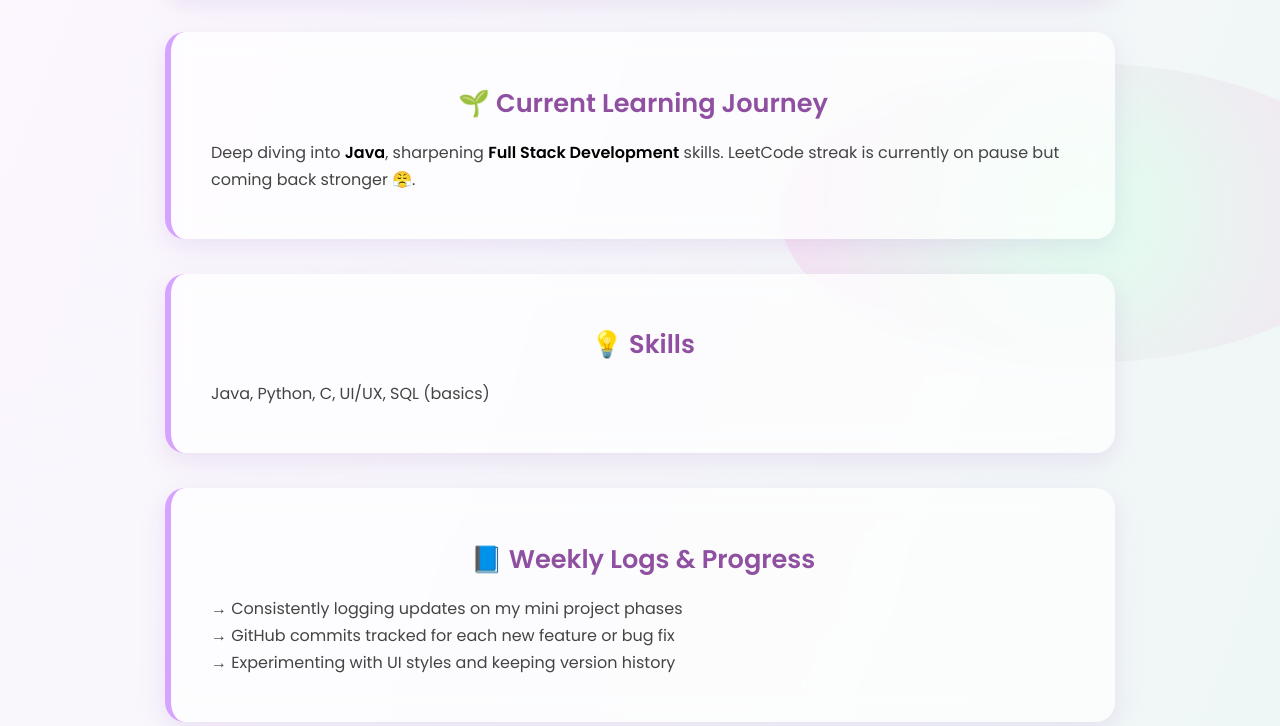
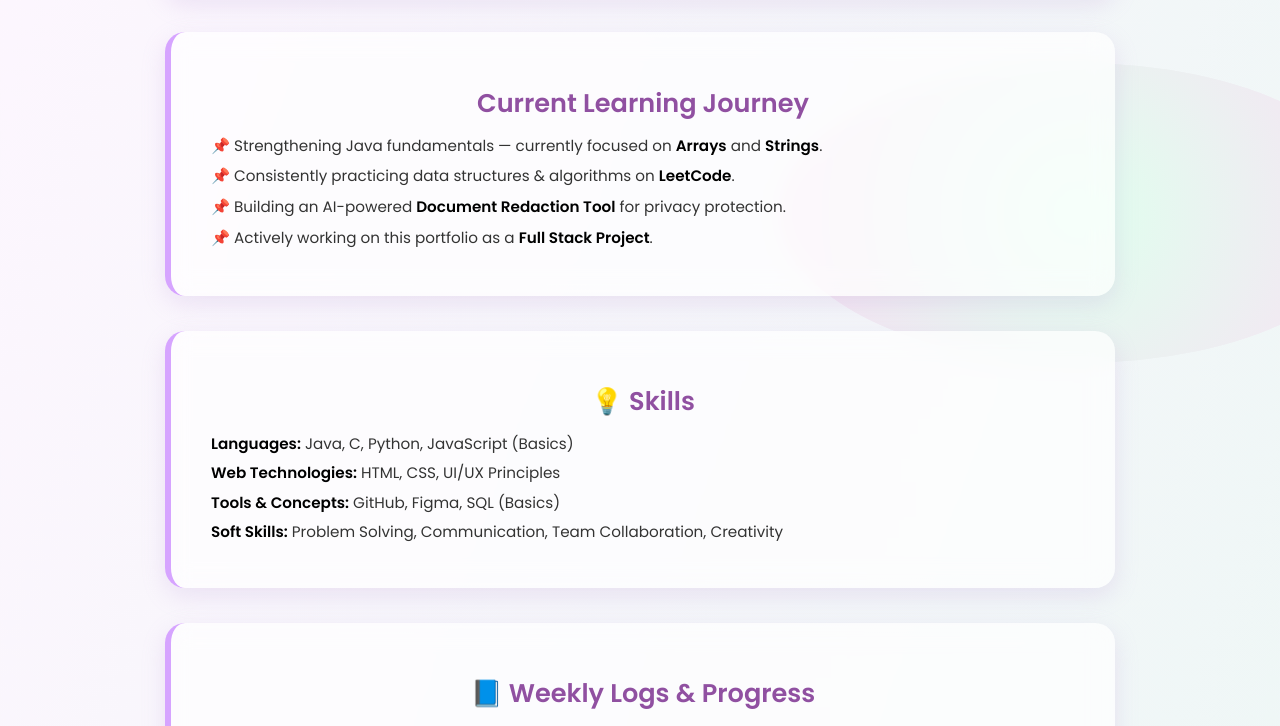
Before and after one commit to kiru1711/dev-diary-blog, a plain HTML site: page index.html in a window 1280 px wide. Shown: the part 587-1313 px from the top of the page. Drawn offline with nearby package versions, Linux system fonts and the light colour scheme; no server answers.

Commit message:
skills updated

```diff
--- a/index.html
+++ b/index.html
@@ -271,10 +271,45 @@
     background: linear-gradient(135deg, #d6a4ff 0%, #fbc2eb 100%);
     color: #3b0066;
   }
+  .skills-list {
+  list-style-type: none;
+  padding-left: 0;
+  margin-top: 10px;
+}
+
+.skills-list li {
+  margin-bottom: 8px;
+  font-size: 0.95rem;
+  line-height: 1.4;
+}
+.learning-list {
+  list-style: none;
+  padding-left: 0;
+  margin-top: 10px;
+}
+
+.learning-list li {
+  margin-bottom: 8px;
+  font-size: 0.95rem;
+  line-height: 1.5;
+}
+
+
 
   html {
     scroll-behavior: smooth;
   }
+  .no-style-link {
+  color: inherit;
+  text-decoration: none;
+  font-weight: normal;
+}
+
+.no-style-link:hover {
+  text-decoration: none;
+  color: inherit;
+}
+
 </style>
 </head>
 <body>
@@ -296,14 +331,26 @@
     </div>
 
     <div class="card">
-      <h2>🌱 Current Learning Journey</h2>
-      <p>Deep diving into <strong>Java</strong>, sharpening <strong>Full Stack Development</strong> skills. LeetCode streak is currently on pause but coming back stronger 😤.</p>
-    </div>
+  <h2> Current Learning Journey</h2>
+  <ul class="learning-list">
+    <li>📌 Strengthening Java fundamentals — currently focused on <strong>Arrays</strong> and <strong>Strings</strong>.</li>
+    <li>📌 Consistently practicing data structures & algorithms on <strong>LeetCode</strong>.</li>
+    <li>📌 Building an AI-powered <strong>Document Redaction Tool</strong> for privacy protection.</li>
+    <li>📌 Actively working on this portfolio as a <strong>Full Stack Project</strong>.</li>
+  </ul>
+</div>
+
 
     <div class="card">
-      <h2>💡 Skills</h2>
-      <p>Java, Python, C, UI/UX, SQL (basics)</p>
-    </div>
+  <h2>💡 Skills</h2>
+  <ul class="skills-list">
+    <li><strong>Languages:</strong> Java, C, Python, JavaScript (Basics)</li>
+    <li><strong>Web Technologies:</strong> HTML, CSS, UI/UX Principles</li>
+    <li><strong>Tools & Concepts:</strong> GitHub, Figma, SQL (Basics)</li>
+    <li><strong>Soft Skills:</strong> Problem Solving, Communication, Team Collaboration, Creativity</li>
+  </ul>
+</div>
+
 
     <div class="card">
       <h2>📘 Weekly Logs & Progress</h2>
@@ -342,7 +389,9 @@
 
     <div class="card">
       <h2>📬 Contact</h2>
-      <p><strong>Email:</strong> kiruthika.1171@gmail.com<br>
+      <p><strong>Phone:</strong> <a href="tel:+919790415097">+91 9790415097</a></p>
+<p><strong>Email:</strong> <a href="mailto:kiruthika.1171@gmail.com" class="no-style-link">kiruthika.1171@gmail.com</a></p>
+          <p><strong>LinkedIn:</strong> <a href="https://www.linkedin.com/in/kiruthika1171/" target="_blank">kiruthika1171</a></p>
          <strong>GitHub:</strong> <a href="https://github.com/kiru1711" target="_blank">kiru1711</a></p>
     </div>
 
```
